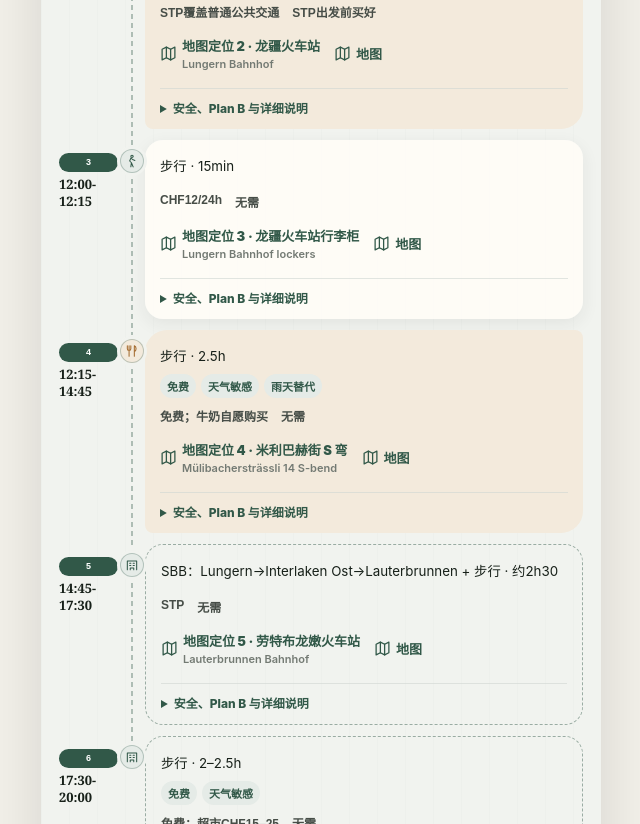
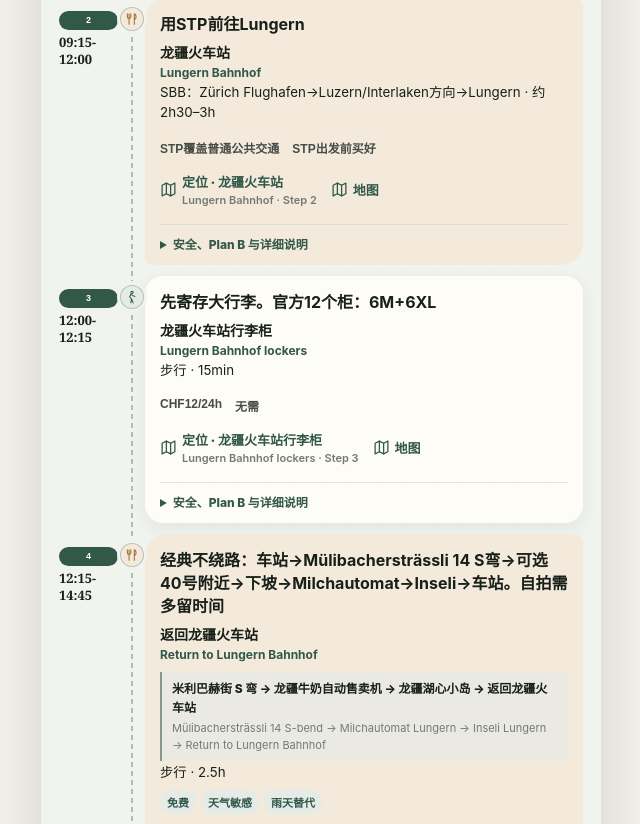
Before and after one commit to a1301292010/switzerland-italy-trip-web, a Next.js app: page / in a window 1280 px wide. Shown: the part 1016-1840 px from the top of the page, without its empty margins (319-959 px from the left). Built offline with nearby package versions, Linux system fonts and the light colour scheme.

Commit message:
fix: prioritize itinerary purpose in timeline

```diff
--- a/app/page.tsx
+++ b/app/page.tsx
@@ -928,6 +928,14 @@ export default function Home() {
                       (point) => point.eventIndex === index,
                     ) || eventMapPoints[0],
                   stepOrder = `${index + 1}`,
+                  destinationPoint =
+                    eventMapPoints[eventMapPoints.length - 1] || mapPoint,
+                  routeZh = eventMapPoints
+                    .map((point) => point.shortLabelZh || point.nameZh)
+                    .join(" → "),
+                  routeEn = eventMapPoints
+                    .map((point) => point.shortLabelEn || point.nameEn)
+                    .join(" → "),
                   vehicle = (`${e.title} ${e.transport}`.match(
                     /\b(?:FR|IC|EC|IR|RE|RJX?|ICE|Italo)\s?\d{2,5}\b/i,
                   ) || [])[0];
@@ -971,6 +979,25 @@ export default function Home() {
                         )}
                       </div>
                       <div className="event-expanded">
+                        <strong className="event-action-title">{e.title}</strong>
+                        {destinationPoint && (
+                          <div className="event-destination">
+                            <b>
+                              {destinationPoint.shortLabelZh ||
+                                destinationPoint.nameZh}
+                            </b>
+                            <small>
+                              {destinationPoint.shortLabelEn ||
+                                destinationPoint.nameEn}
+                            </small>
+                          </div>
+                        )}
+                        {eventMapPoints.length > 1 && (
+                          <div className="event-route-summary">
+                            <span>{routeZh}</span>
+                            <small>{routeEn}</small>
+                          </div>
+                        )}
                         <small>
                           {e.transport}
                           {e.duration ? ` · ${e.duration}` : ""}
@@ -1004,8 +1031,10 @@ export default function Home() {
                             >
                               <Icon name="map" size={17} />
                               <span>
-                                地图定位 {stepOrder} · {mapPoint.shortLabelZh || mapPoint.nameZh}
-                                <small>{mapPoint.shortLabelEn || mapPoint.nameEn}</small>
+                                定位 · {mapPoint.shortLabelZh || mapPoint.nameZh}
+                                <small>
+                                  {mapPoint.shortLabelEn || mapPoint.nameEn} · Step {stepOrder}
+                                </small>
                               </span>
                             </button>
                           )}
```
Also changed, not shown: app/globals.css.
